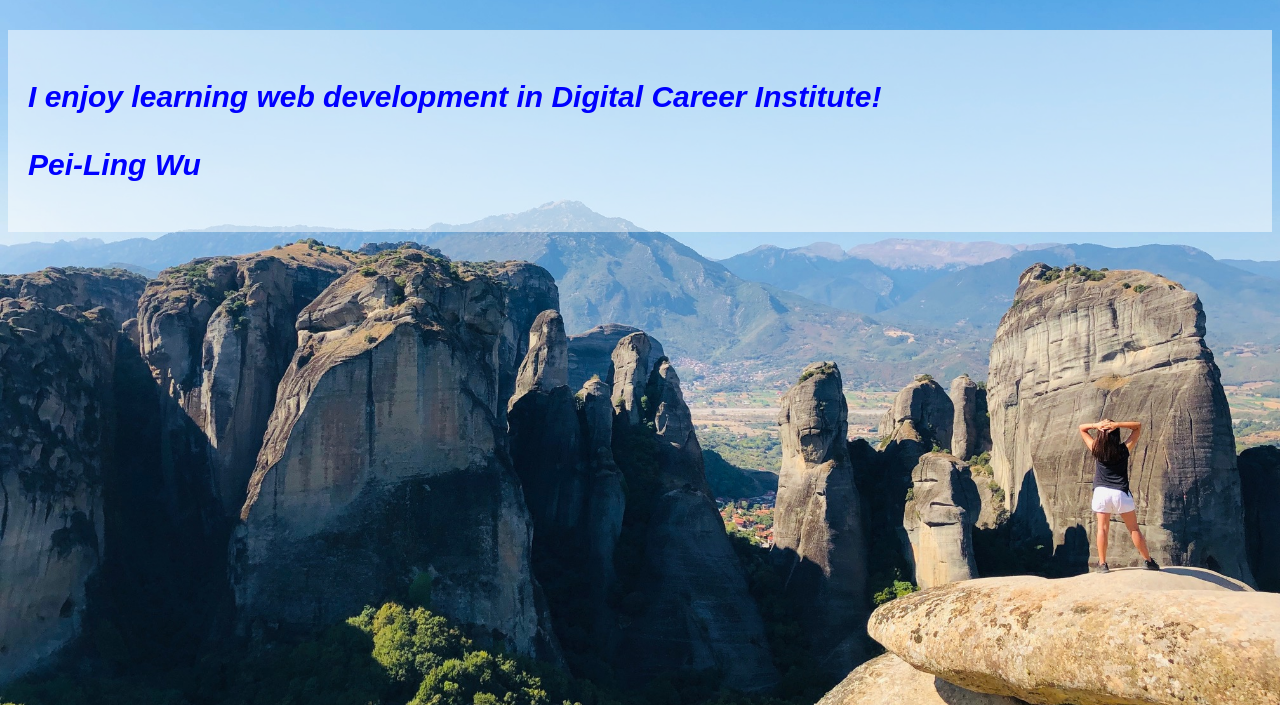
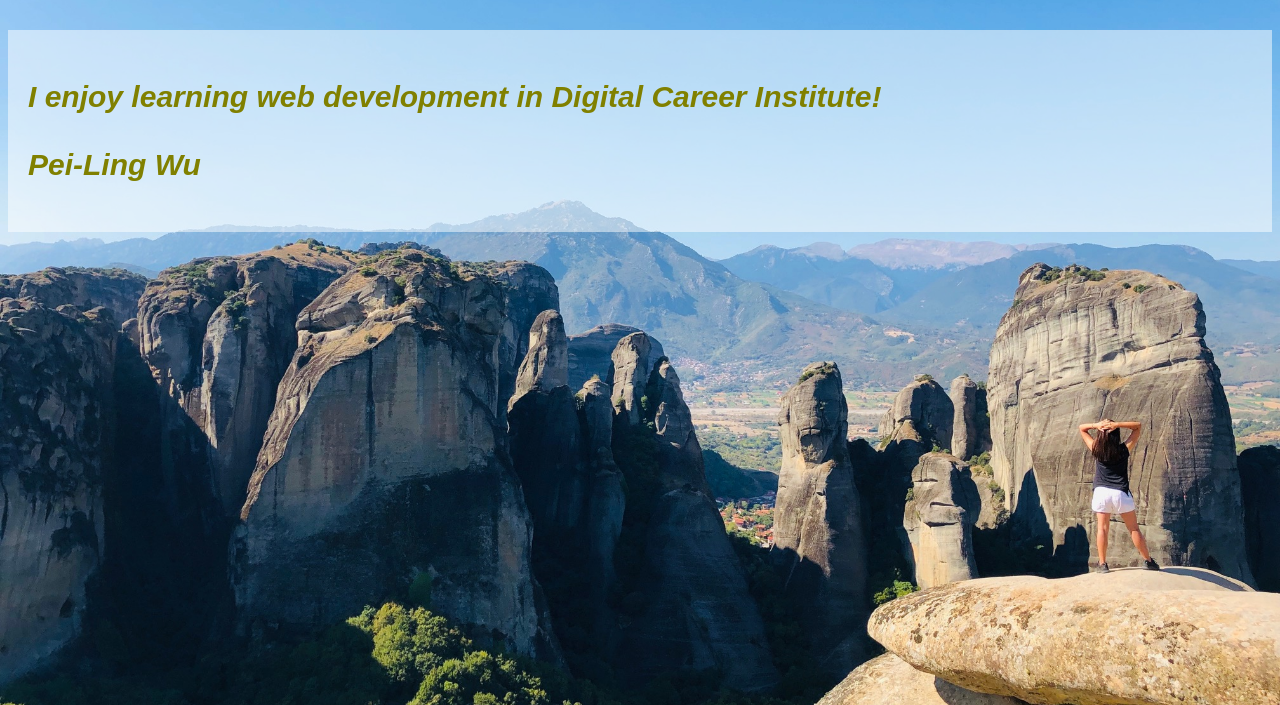
Before and after one commit to wuberde/dci, a plain HTML site: page index.html in a window 1280 px wide. Shown: the part 95-800 px from the top of the page. Drawn offline with Linux system fonts and the light colour scheme.

Commit message:
Update index.html

```diff
--- a/index.html
+++ b/index.html
@@ -25,7 +25,7 @@
 			background-color: rgba(255,255,255,0.5);
 			padding: 20px;
 			font-size: 30px;
-			color: blue;
+			color: olive;
 			font-style: italic;
 			font-weight: bold;
 			font-family: sans-serif;
```
